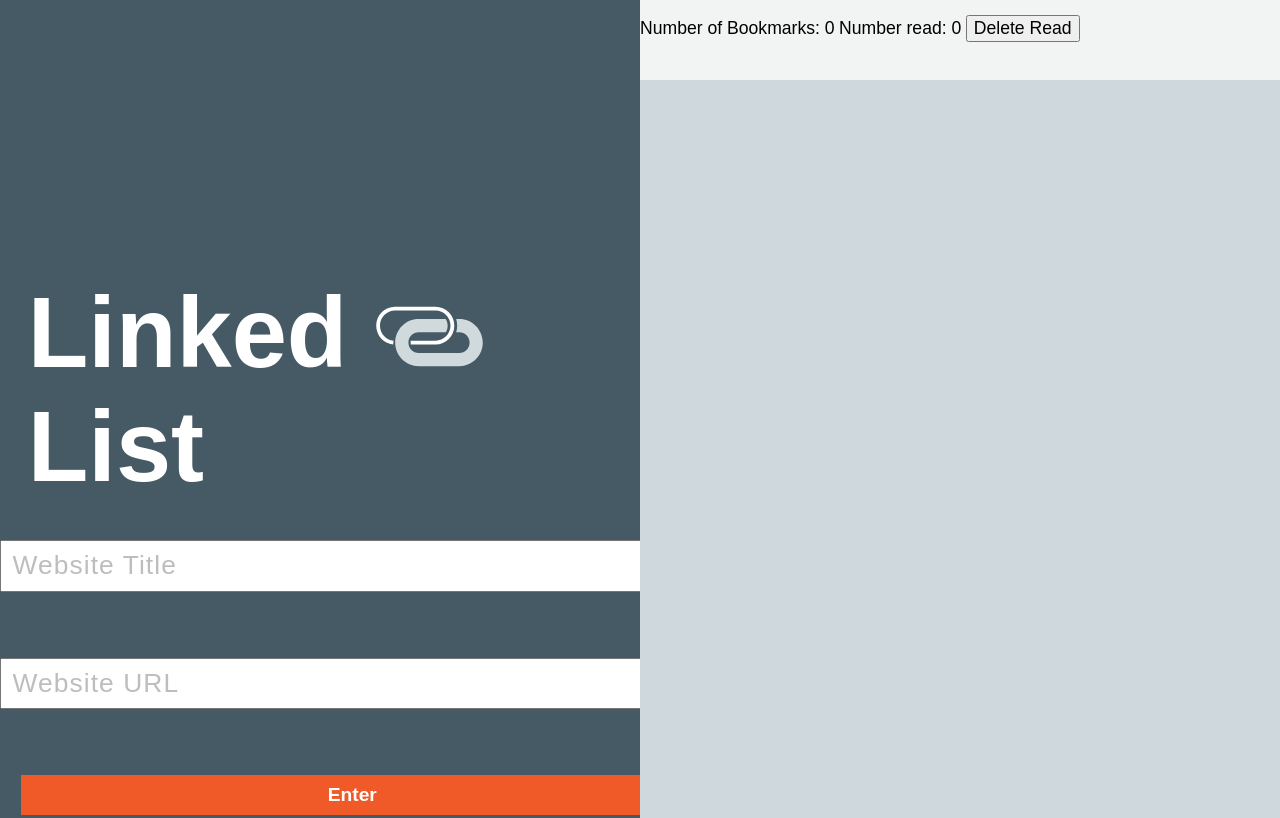
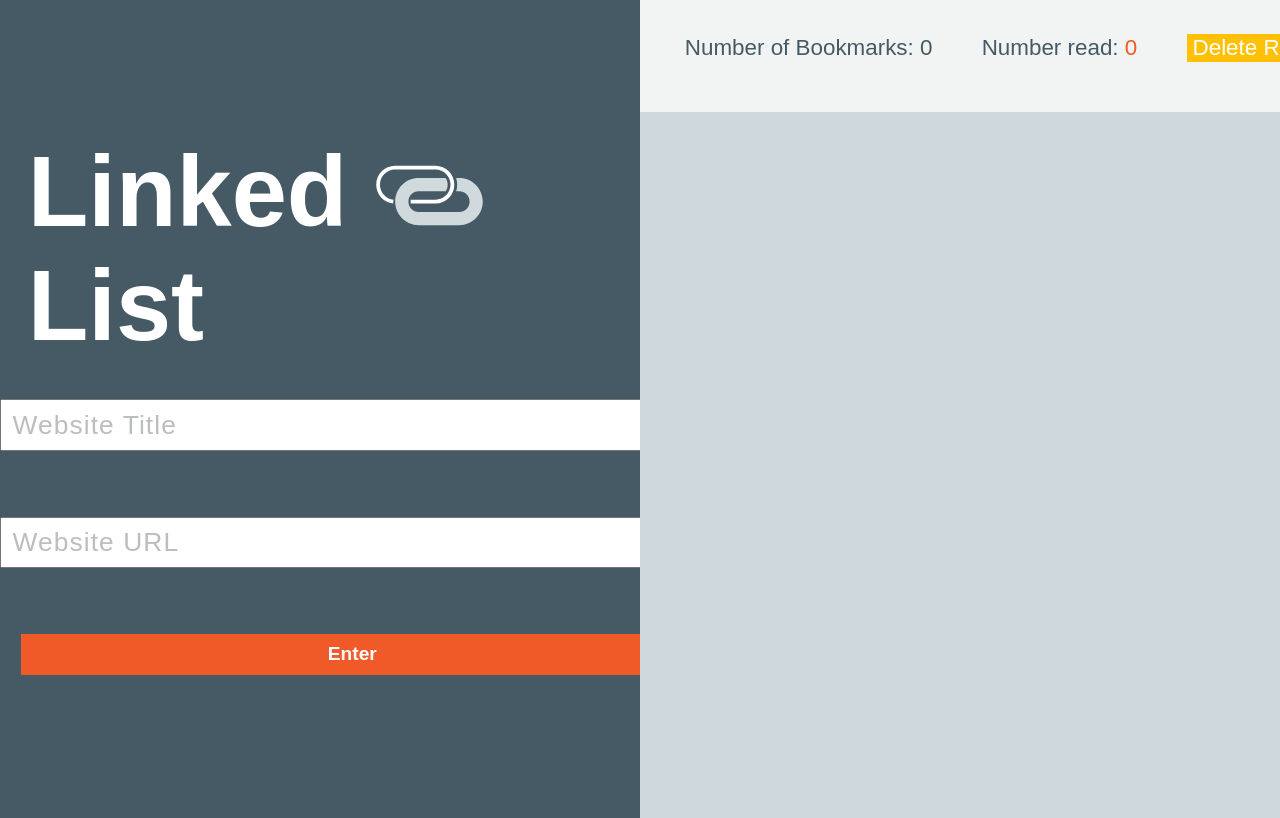
Before and after one commit to valentinovtino/mod1-linked-list, a plain HTML site: page index.html in a window 1280 px wide. Shown: the top 818 px of the page. Drawn offline with nearby package versions, Linux system fonts and the light colour scheme.

Commit message:
Style right side header

```diff
--- a/styles.css
+++ b/styles.css
@@ -67,9 +67,8 @@ h3 {
 }
 
 .container {
-	/*margin: auto;*/
   position: relative;
-  top: 20%;
+  top: 9%;
 }
 
 .logo {
@@ -141,16 +140,26 @@ h3 {
 .bookmark-interactions {
   top: 0em;
   width: 45em;
-  height: 5em;
+  height: 7em;
   background-color: #F2F4F4;
 }
 
 .bookmark-info {
   display: inline-block;
-  font-size: 1.1em;
+  font-size: 1.4em;
+  margin-left: 2em;
+  margin-top: 1.5em;
+  color: #455A64;
 }
 
 button.bookmark-info {
   left: 59em;
   top: 2em;
+  border: none;
+  background-color: #FFC107;
+  color: #FFFFFF;
 }
+
+.cards-read {
+  color: #F05A28;
+}
```
